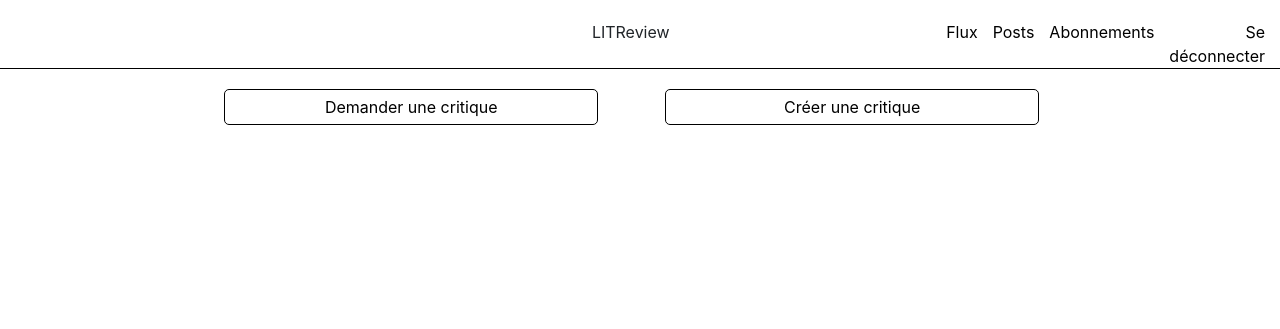
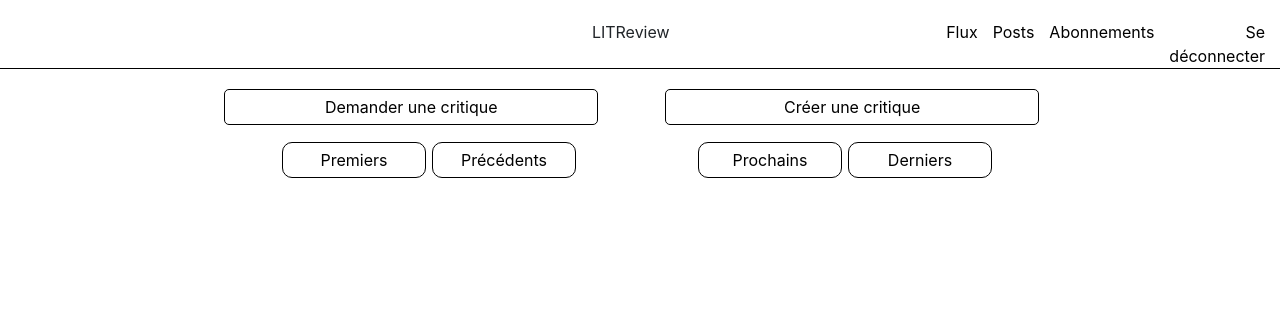
Before and after one commit to memphis-tools/oc_projet9_appli_web_django, a Django app: page / in a window 1280 px wide. Shown: the top 329 px of the page. Run offline with Django 3.2, Linux system fonts and the light colour scheme; a user stored in the database is signed in; data comes from the database, SQL or seed files in the repository; some libraries are stand-ins or nearby versions.

Commit message:
Response to issue 5 - paginators buttons are now always displayed

```diff
--- a/litreview/templates/litreview/partials/page_navigator.html
+++ b/litreview/templates/litreview/partials/page_navigator.html
@@ -2,11 +2,17 @@
   {% if page_obj.has_previous %}
     <a href="?page=1">Premiers</a>
     <a href="?page={{ page_obj.previous_page_number }}">Précédents</a>
+  {% else %}
+    <a href="#">Premiers</a>
+    <a href="#">Précédents</a>
   {% endif %}
 </span>
 <span>
   {% if page_obj.has_next %}
     <a href="?page={{ page_obj.next_page_number }}">Prochains</a>
     <a href="?page={{ page_obj.paginator.num_pages }}">Derniers</a>
+  {% else %}
+    <a href="#">Prochains</a>
+    <a href="#">Derniers</a>
   {% endif %}
 </span>
```
